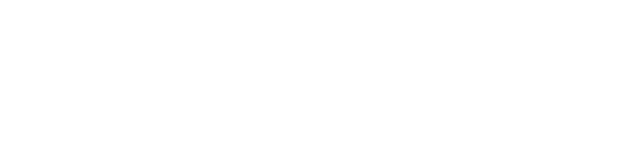
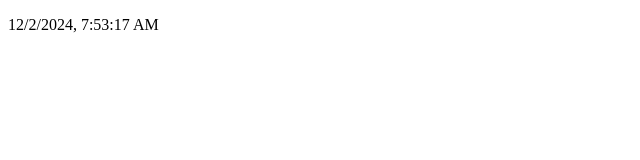
Before and after one commit to acciojob/clock-abhiraghav23, a website: page main.html in a window 1280 px wide. Shown: the whole page, without its empty margins (0-640 px from the left). Drawn offline with Linux system fonts and the light colour scheme.

Commit message:
created a submission

```diff
--- a/main.html
+++ b/main.html
@@ -7,6 +7,7 @@
 </head>
 
 <body>
+	  <p id="timer">Loading...</p>
 	<!-- the entire body must be written by student -->
     <script type="text/javascript" src="./script.js">
 </script>
--- a/script.js
+++ b/script.js
@@ -1 +1,21 @@
-//your JS code here. If required.
+// Function to update the timer
+function updateTimer() {
+  const timerElement = document.getElementById("timer");
+
+  // Get the current date and time
+  const now = new Date();
+
+  // Format the date
+  const dateOptions = {day: "numeric", month: "numeric",year: "numeric",};
+  const dateString = now.toLocaleDateString("en-US", dateOptions);
+
+  // Format the time
+  const timeString = now.toLocaleTimeString("en-US", { hour12: true });
+
+  // Update the timer element
+  timerElement.textContent = `${dateString}, ${timeString}`;
+}
+
+// Run the timer immediately and update every second
+setInterval(updateTimer, 1000);
+updateTimer();
```
